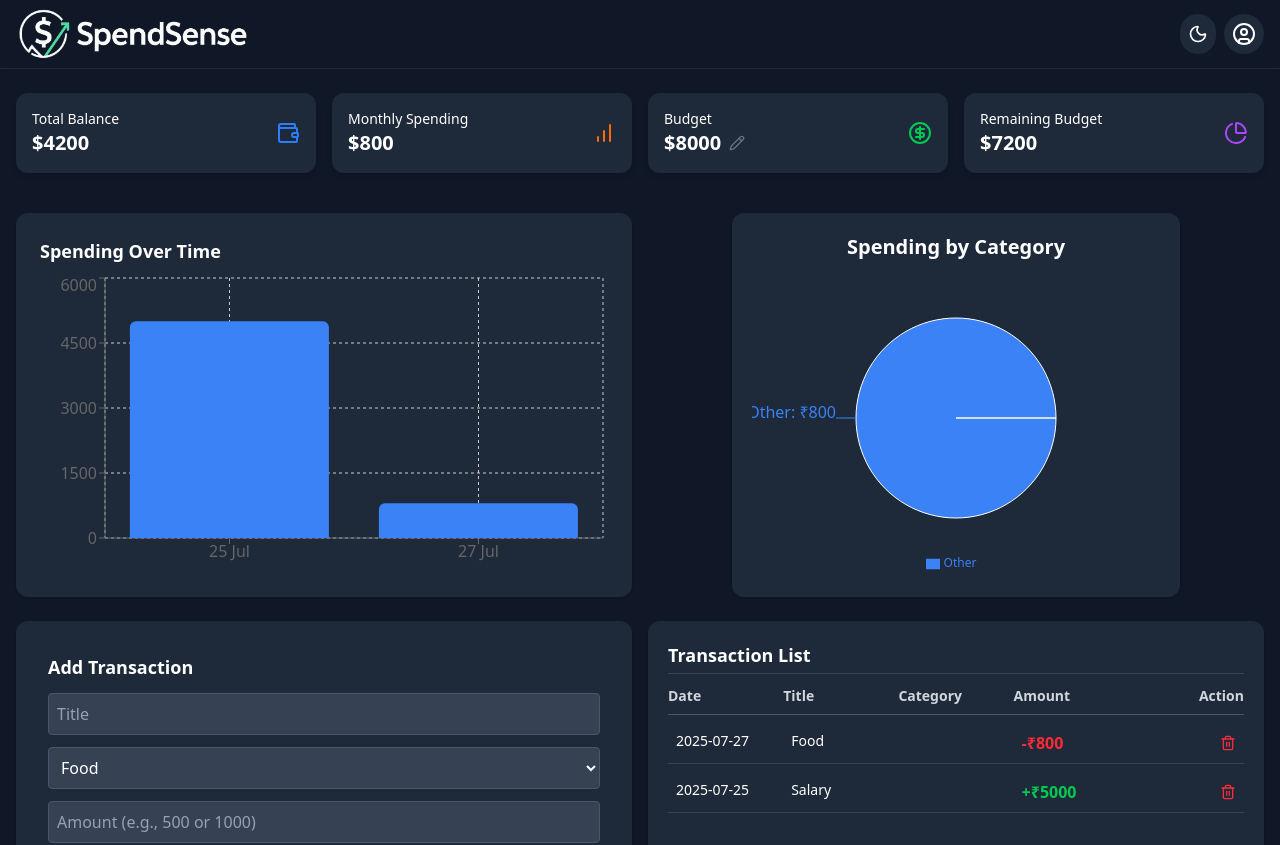
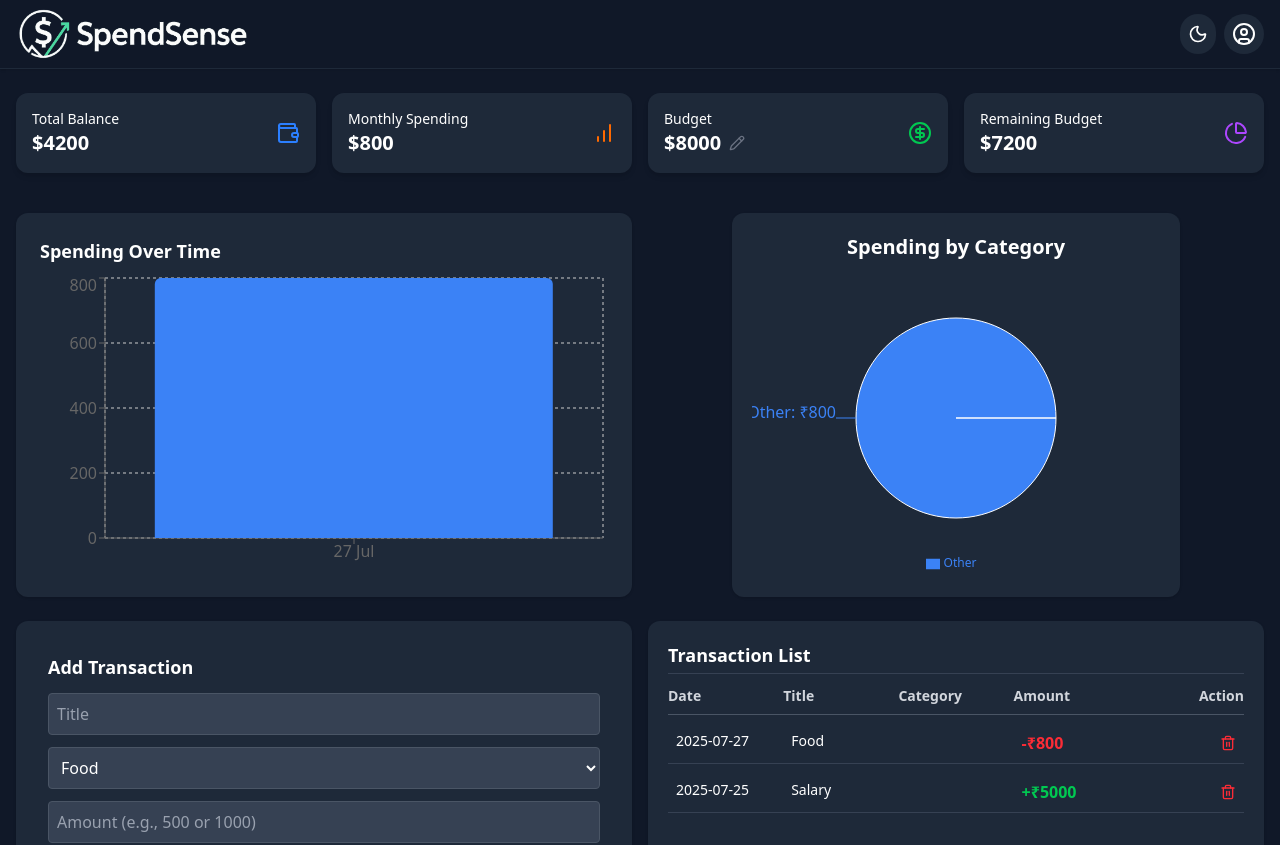
Before and after one commit to jasvindersingh01/spendsense-finance-tracker, a React (Vite) app: page /dashboard in a window 1280 px wide. Shown: the top 845 px of the page. Built offline with nearby package versions, Linux system fonts and the light colour scheme; sample sign-in values are in the browser's storage.

Commit message:
Fix: Show only expense in bar chart + minor chart improvements

```diff
--- a/src/components/SpendingBarChart.jsx
+++ b/src/components/SpendingBarChart.jsx
@@ -3,7 +3,9 @@ import { data } from "react-router-dom";
 import { BarChart, XAxis, YAxis, Tooltip, Bar, ResponsiveContainer, CartesianGrid } from "recharts";
 
 const SpendingBarChart = ({ transaction }) => {
-    const grouped = transaction.reduce((acc, tx) => {
+    const grouped = transaction
+    .filter((tx) => tx.amount < 0)
+    .reduce((acc, tx) => {
 
         const date = tx.date
 
--- a/src/layout/DashboardLayout.jsx
+++ b/src/layout/DashboardLayout.jsx
@@ -6,7 +6,9 @@ import React from 'react'
 const DashboardLayout = () => {
     return (
             <div>
+                <div className="flex">
                 <Navbar />
+                </div>
                 <main>
                     < Outlet />
                 </main>
--- a/src/views/Dashboard.jsx
+++ b/src/views/Dashboard.jsx
@@ -76,7 +76,6 @@ const Dashboard = () => {
     return (
  <div className="px-4 py-6 space-y-6">
 
-  {/* ✅ Summary Cards Section */}
   <div className="grid grid-cols-1 sm:grid-cols-2 lg:grid-cols-4 gap-4">
     {summeryCard.map((card, index) => (
       <div key={index} className="p-4 rounded-xl shadow-md bg-white dark:bg-gray-800 text-gray-900 dark:text-white flex items-center justify-between">
```
